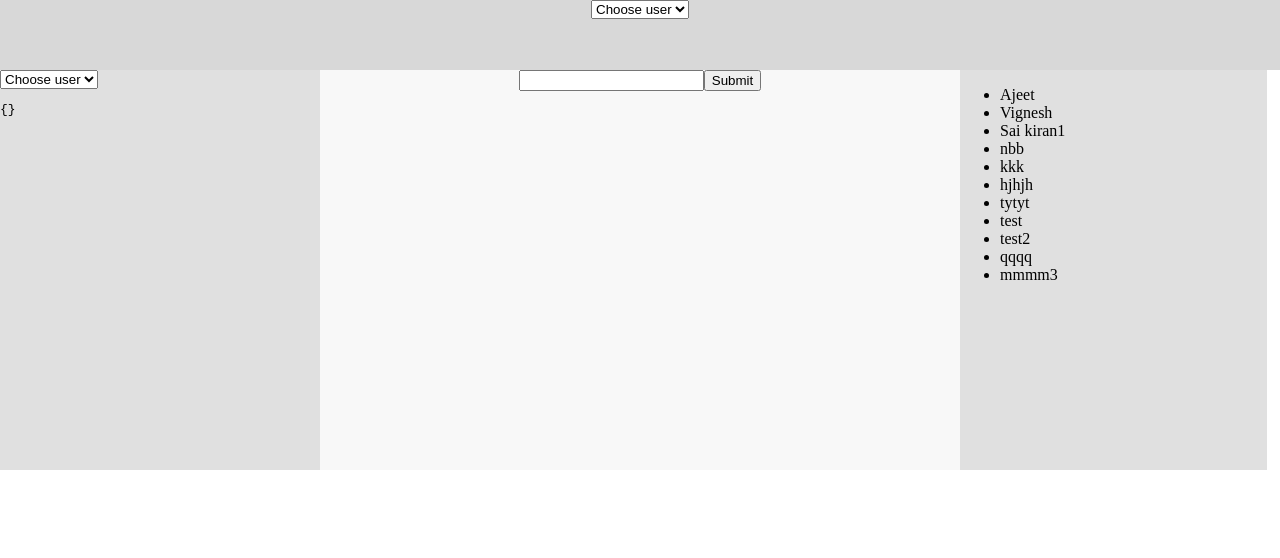
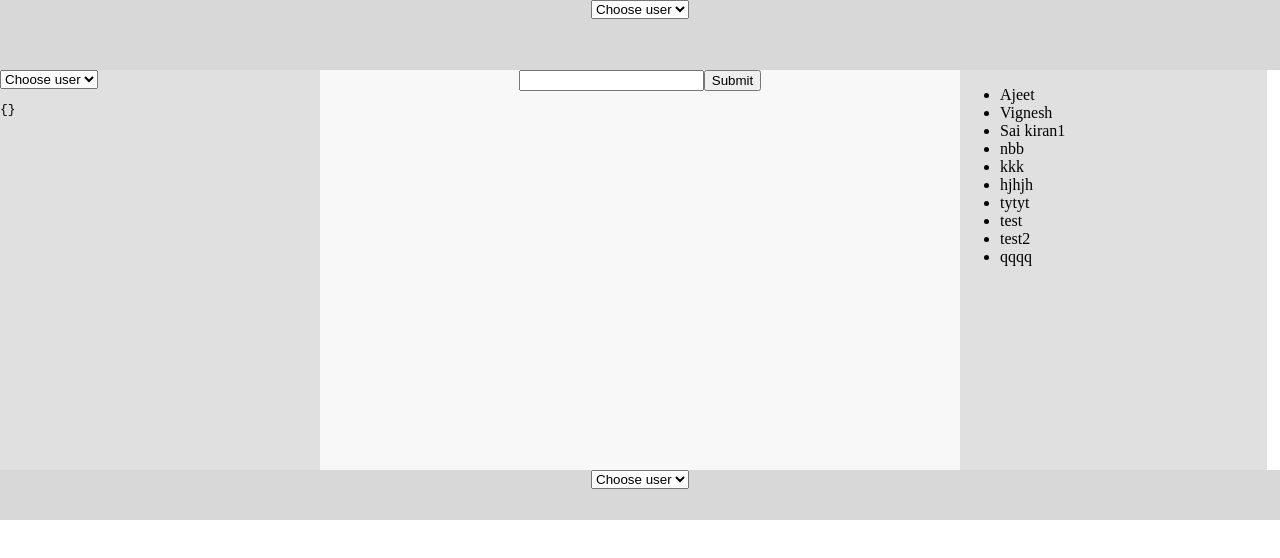
Before and after one commit to Ajeet-jha/state-management-app, a React (Create React App) app: page / in a window 1280 px wide. Shown: the top 558 px of the page. Built offline with nearby package versions, Linux system fonts and the light colour scheme; data requests are answered from the project's data file.

Commit message:
Applied context on footer conponent

```diff
--- a/src/App.js
+++ b/src/App.js
@@ -7,7 +7,7 @@ function App() {
 			<Components.LeftSide />
 			<Components.Main />
 			<Components.RightSide />
-			{/* <Components.Footer /> */}
+			<Components.Footer />
 		</section>
 	);
 }
--- a/src/components/Footer.js
+++ b/src/components/Footer.js
@@ -1,8 +1,10 @@
-import { useState } from 'react';
+import { useState, useContext } from 'react';
+import { UserContext } from '../context/rootContext';
 import { deleteUser } from '../services/Api';
 
-function Footer({ users, getAllUsers }) {
+function Footer() {
 	const [select, setSelect] = useState(-1);
+	const { users, getAllUsers } = useContext(UserContext);
 
 	const handleSelect = async (e) => {
 		const selected = e.target.value;
--- a/src/context/rootProvider.js
+++ b/src/context/rootProvider.js
@@ -3,7 +3,6 @@ import { UserContext } from './rootContext';
 import { fetchUsers, fetchUser } from '../services/Api';
 
 function UserProvider({ children }) {
-	// const [value, setValue] = useState({});
 	const [users, setUsers] = useState([]);
 	const [name, setName] = useState('');
 	const [response, setResponse] = useState('');
--- a/src/db/db.json
+++ b/src/db/db.json
@@ -39,10 +39,6 @@
 		{
 			"name": "qqqq",
 			"id": 13
-		},
-		{
-			"name": "mmmm3",
-			"id": 14
 		}
 	]
 }
```
